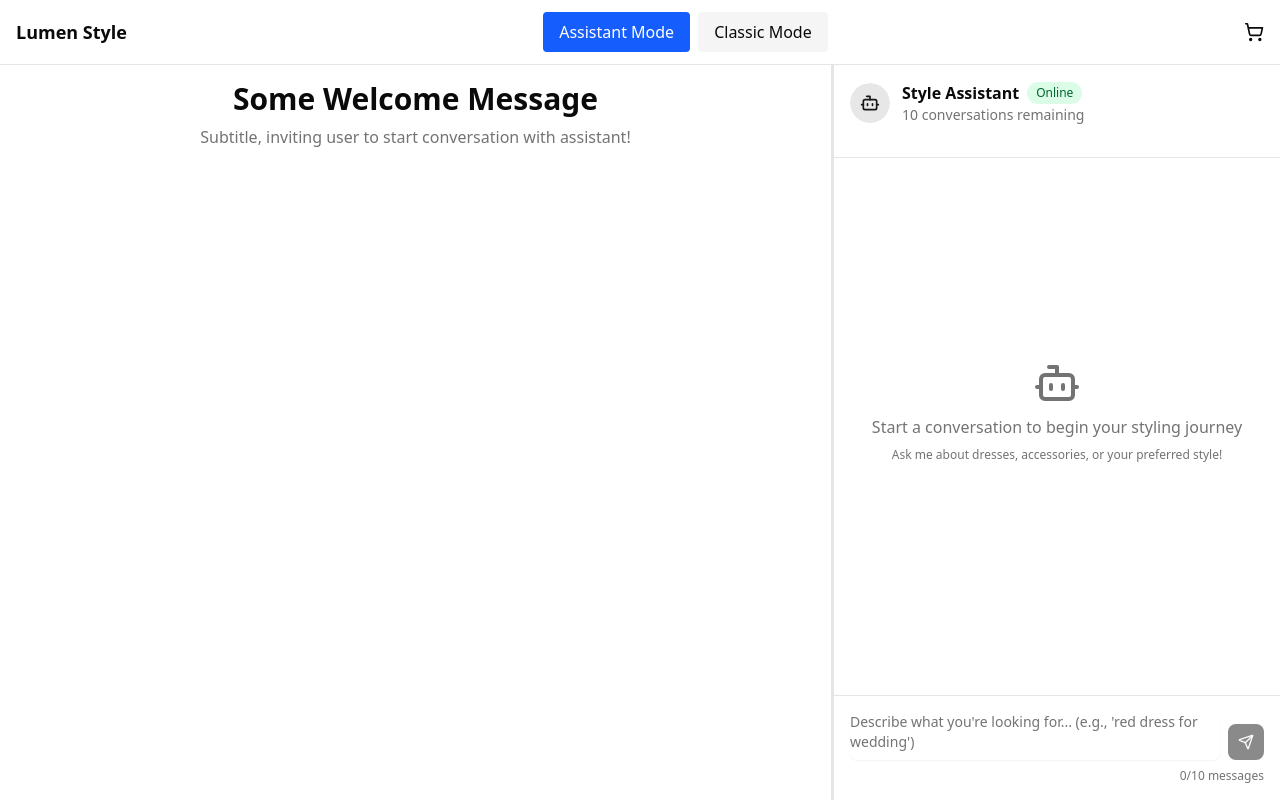
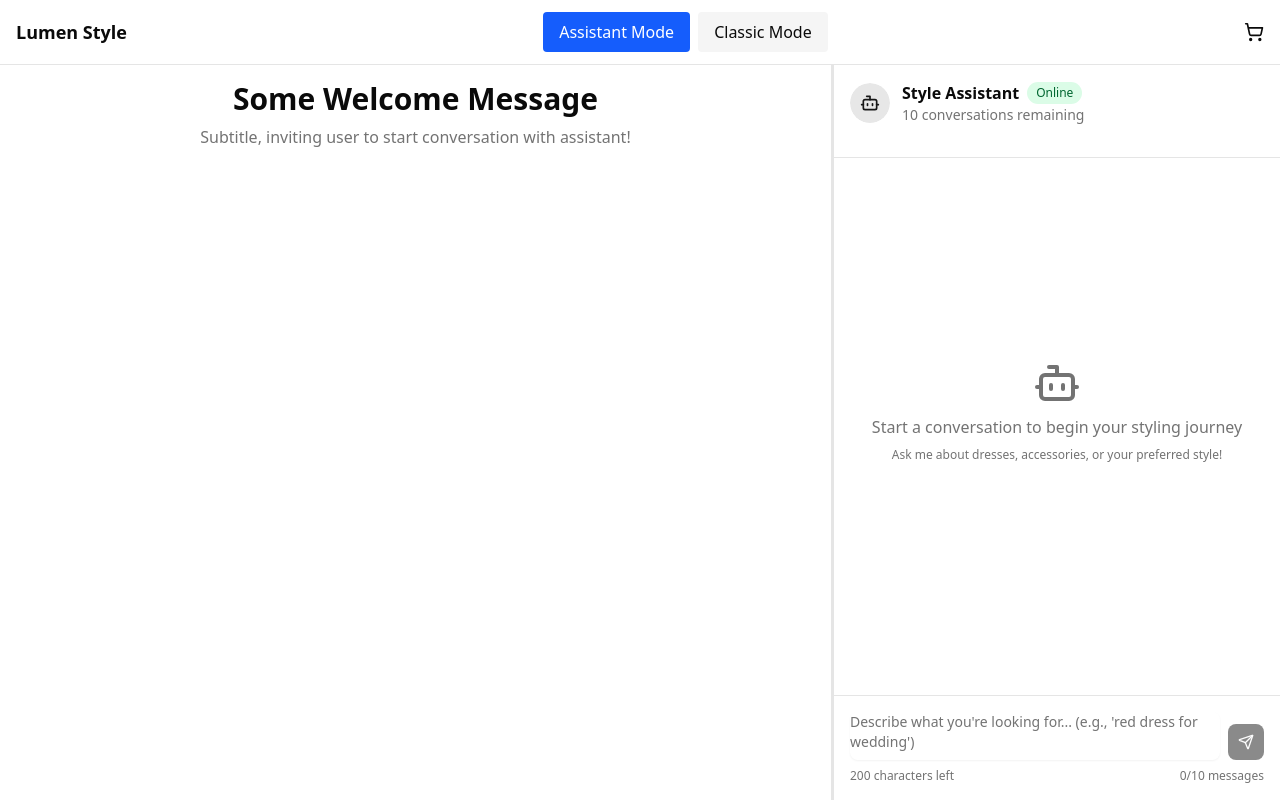
Before and after one commit to gervais-amoah/lumen-collection, a Next.js app: page / in a window 1280 px wide. Built offline with nearby package versions, Linux system fonts and the light colour scheme.

Commit message:
feat: increase maximum message length and improve character limit feedback in chat panel

```diff
--- a/components/assistant/chat-panel.tsx
+++ b/components/assistant/chat-panel.tsx
@@ -10,8 +10,8 @@ import { Bot, Send } from "lucide-react";
 import { useEffect, useRef, useState } from "react";
 
 // Gemini Flash free tier: 10 RPM / 250 RPD
-// Conservative limit to stay well within free tier
-const MAX_MESSAGE_LENGTH = 150; // Characters
+// Conservative limit to stay within free tier
+const MAX_MESSAGE_LENGTH = 200; // Characters
 const MAX_MESSAGES_PER_SESSION = 10; // Prevent excessive usage
 
 export function ChatPanel() {
@@ -45,7 +45,8 @@ export function ChatPanel() {
     if (
       !message.trim() ||
       isLoading ||
-      messages.length >= MAX_MESSAGES_PER_SESSION
+      messages.length >= MAX_MESSAGES_PER_SESSION ||
+      message.length > MAX_MESSAGE_LENGTH
     )
       return;
 
@@ -100,6 +101,7 @@ export function ChatPanel() {
 
   const charactersRemaining = MAX_MESSAGE_LENGTH - message.length;
   const messagesRemaining = MAX_MESSAGES_PER_SESSION - messages.length;
+  const isOverLimit = message.length > MAX_MESSAGE_LENGTH;
 
   return (
     <div className="flex h-full flex-col border-l">
@@ -226,16 +228,17 @@ export function ChatPanel() {
               <Send className="h-4 w-4" />
             </Button>
           </div>
-          <div className="dddd">
-            <div className="flex justify-between text-xs text-muted-foreground">
-              <span>
-                {charactersRemaining < 50 &&
-                  `${charactersRemaining} characters left`}
-              </span>
-              <span>
-                {messages.length}/{MAX_MESSAGES_PER_SESSION} messages
-              </span>
-            </div>
+          <div className="flex justify-between text-xs">
+            <span
+              className={isOverLimit ? "text-red-500" : "text-muted-foreground"}
+            >
+              {isOverLimit
+                ? `${message.length - MAX_MESSAGE_LENGTH} characters over limit`
+                : `${charactersRemaining} characters left`}
+            </span>
+            <span className="text-muted-foreground">
+              {messages.length}/{MAX_MESSAGES_PER_SESSION} messages
+            </span>
           </div>
         </form>
       </CardFooter>
```
